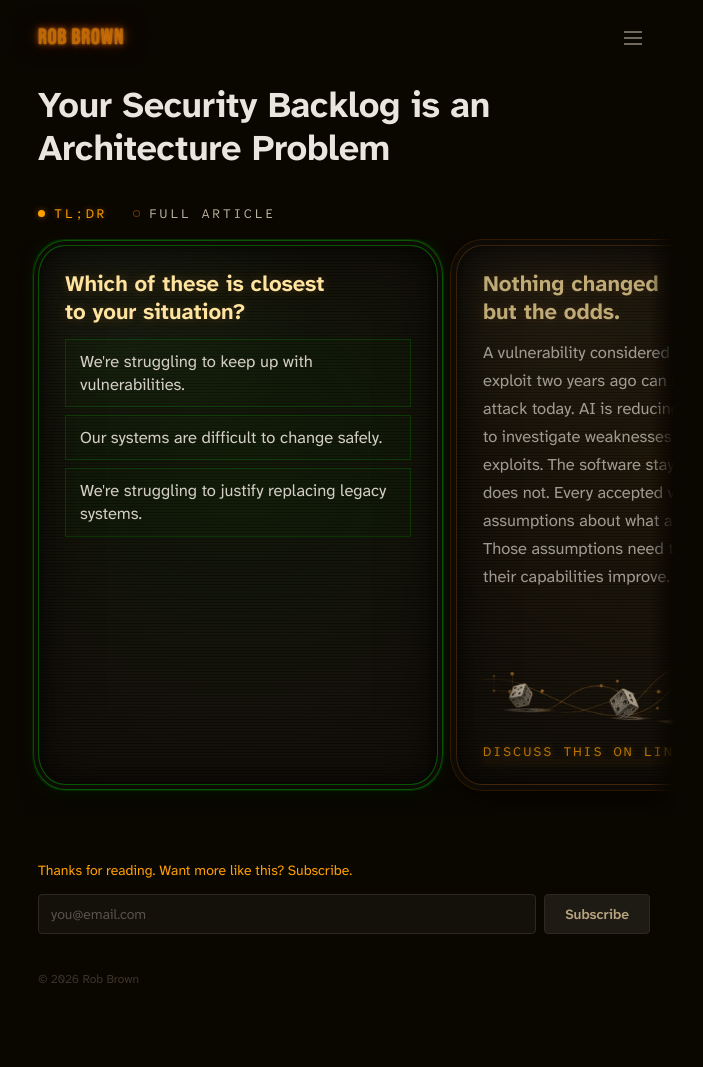
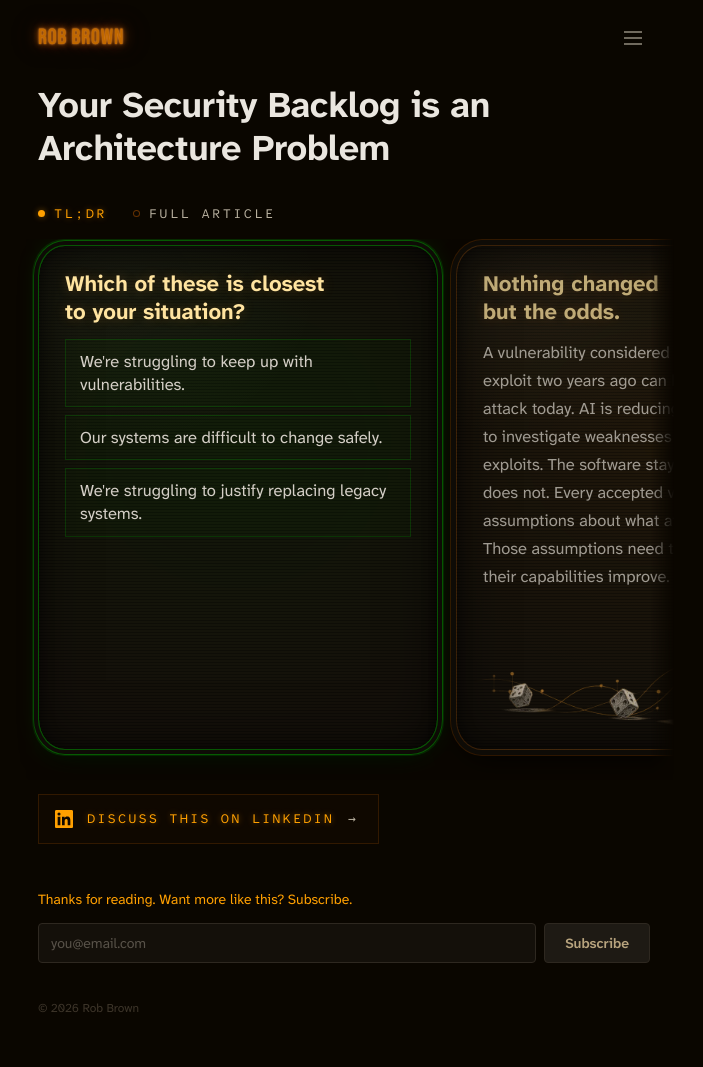
Before and after one commit to RobBrown/robisit, a Jekyll site: the page built from _articles/security-cost-of-hard-to-change-software.md, in a window 1280 px wide. Shown: the whole page, without its empty margins (296-999 px from the left). Built offline with Jekyll 4.4.1, drawn with Linux system fonts in a browser that asks for light colours; before the commit the page ends 1038 px from its top, so only the background shows below that.

Commit message:
feat(cards): move Discuss this on LinkedIn under the deck as a link row
One link between the deck and the article instead of one per card, styled
as the home page's link rows with the LinkedIn mark. Hides with the deck.

```diff
--- a/_includes/insight-cards.html
+++ b/_includes/insight-cards.html
@@ -19,13 +20,6 @@
 {%- assign ic_ids = ic.insights | map: "id" -%}
 {%- assign ic_order = ic.default_order | default: ic_ids -%}
 {%- assign ic_total = ic.insights | size | plus: 1 -%}
-{%- capture ic_discuss -%}
-  {%- if page.linkedin_post -%}
-  <a class="ic-discuss" href="{{ page.linkedin_post | escape }}" target="_blank" rel="noopener">Discuss this on LinkedIn</a>
-  {%- else -%}
-  <a class="ic-discuss" href="#">Discuss this on LinkedIn</a>
-  {%- endif -%}
-{%- endcapture -%}
   <div class="ic-switch" id="ic-switch" role="tablist" aria-label="View" hidden>
     <button type="button" class="ic-tab" id="ic-tab-tldr" role="tab" aria-controls="ic-deck" aria-selected="true">TL;DR</button>
     <button type="button" class="ic-tab" id="ic-tab-article" role="tab" aria-controls="ic-article" aria-selected="false" tabindex="-1">Full article</button>
@@ -54,7 +48,6 @@
         {%- if i.art %}
         <div class="ic-art" style="background-image:url('{{ i.art | relative_url }}')" aria-hidden="true"></div>
         {%- endif %}
-        {{ ic_discuss }}
       </div>
       {%- else %}
       <div class="ic-card ic-insight" role="group" aria-roledescription="card" aria-label="{{ forloop.index }} of {{ ic_total }}" data-id="{{ id | escape }}">
@@ -64,7 +57,6 @@
         {%- if i.art %}
         <div class="ic-art" style="background-image:url('{{ i.art | relative_url }}')" aria-hidden="true"></div>
         {%- endif %}
-        {{ ic_discuss }}
       </div>
       {%- endif %}
       {%- endfor %}
@@ -79,4 +71,9 @@
     <button type="button" class="ic-chev ic-next" aria-label="Next card">›</button>
     <div class="ic-sr" id="ic-live" aria-live="polite"></div>
   </section>
+  <a class="ic-discuss" href="{{ page.linkedin_post | default: '#' | escape }}"{% if page.linkedin_post %} target="_blank" rel="noopener"{% endif %}>
+    <svg class="ic-in" viewBox="0 0 24 24" aria-hidden="true" focusable="false"><path d="M20.45 20.45h-3.55v-5.57c0-1.33-.03-3.04-1.85-3.04-1.85 0-2.14 1.45-2.14 2.94v5.67H9.35V9h3.41v1.56h.05c.48-.9 1.64-1.85 3.37-1.85 3.6 0 4.27 2.37 4.27 5.46v6.28zM5.34 7.43a2.06 2.06 0 1 1 0-4.13 2.06 2.06 0 0 1 0 4.13zM7.12 20.45H3.56V9h3.56v11.45zM22.22 0H1.77C.79 0 0 .77 0 1.73v20.54C0 23.23.79 24 1.77 24h20.45c.98 0 1.78-.77 1.78-1.73V1.73C24 .77 23.2 0 22.22 0z"/></svg>
+    <span>Discuss this on LinkedIn</span>
+    <span aria-hidden="true">→</span>
+  </a>
   <script type="application/json" id="ic-data">{"default_anchor":{{ ic.default_anchor | jsonify }},"options":{{ ic.situation.options | default: "" | jsonify | replace: "</", "<\/" }}}</script>
--- a/assets/css/insight-cards.css
+++ b/assets/css/insight-cards.css
@@ -47,9 +47,7 @@
 .ic-page header h1{margin:0}
 
 /* The view switch: two labels in the readout type, no box. Each has a lamp:
-   lit amber for the view on screen, a dim ring for the other, so it reads as
-   a choice without competing with the cards. "Published on <date>" is never
-   hidden: without the script it is the date. */
+   lit amber for the view on screen, a dim ring for the other. */
 .ic-switch{
   display:flex;gap:26px;margin:0 0 10px;
   font-family:var(--ic-mono);font-size:13px;letter-spacing:.18em;line-height:1.4;text-transform:uppercase;
@@ -64,7 +62,7 @@
 .ic-tab[aria-selected="true"]::before{background:var(--ic-accent);box-shadow:var(--ic-readout-glow)}
 .ic-tab[aria-selected="false"]:hover{color:var(--ic-ink)}
 .ic-tab[aria-selected="false"]:hover::before{box-shadow:inset 0 0 0 1px var(--ic-accent)}
-.ic-tab:focus-visible{outline:2px solid var(--ic-accent);outline-offset:4px}
+.ic-tab:focus-visible,.ic-discuss:focus-visible{outline:2px solid var(--ic-accent);outline-offset:4px}
 
 @media(max-width:600px){
   /* Tighter on phones so the first card fits on a 375x667 screen. */
@@ -72,6 +70,22 @@
   .ic-page header{margin-bottom:20px}
   .ic-switch{gap:22px;margin-bottom:8px;letter-spacing:.14em}
 }
+
+.ic-discuss{
+  position:relative;display:flex;align-items:center;gap:14px;width:fit-content;
+  margin-top:14px;padding:13px 20px 13px 16px;
+  font-family:var(--ic-mono);font-size:13px;letter-spacing:.16em;text-transform:uppercase;
+  color:var(--ic-accent);text-shadow:var(--ic-readout-glow);text-decoration:none;
+  background:var(--ic-row);border:1px solid var(--ic-row-edge);
+}
+.ic-discuss::before{content:"";position:absolute;inset:-1px auto -1px -1px;width:2px;background:var(--ic-row-rule);transform:scaleY(0)}
+.ic-deck[hidden]+.ic-discuss{display:none}
+.ic-in{flex:none;width:18px;fill:currentColor}
+.ic-discuss>span+span{color:var(--ic-ink-soft);text-shadow:none}
+.ic-discuss:hover{background:var(--ic-row-on);border-color:var(--ic-row-edge-on)}
+.ic-discuss:hover::before{transform:none}
+.ic-discuss:hover span+span{color:inherit;transform:translateX(4px)}
+@media(max-width:600px){.ic-discuss{width:100%}.ic-discuss>span+span{margin-left:auto}}
 
 /* Deck: a native scroller spanning the column plus its gutters. The current
    card snaps to the text column and the next card shows to its right. */
@@ -167,16 +181,6 @@
    screen rather than a picture placed on it. A background, not an <img>: an
    empty box has no intrinsic width, so it can never widen the card (iOS
    Safari sized the card to a loaded image's natural width). */
-/* LinkedIn link at the foot of each insight; its tap padding sits in the card's. */
-.ic-discuss{
-  align-self:flex-start;margin:auto 0 -10px;padding:5px 0;
-  font-family:var(--ic-mono);font-size:13px;letter-spacing:.14em;line-height:1.3;text-transform:uppercase;
-  color:var(--ic-accent);text-shadow:var(--ic-readout-glow);
-  text-decoration:underline transparent 1px;text-underline-offset:5px;
-}
-.ic-art+.ic-discuss{margin-top:6px}
-.ic-discuss:hover{text-decoration-color:currentColor}
-.ic-discuss:focus-visible{outline:2px solid var(--ic-accent);outline-offset:3px}
 .ic-art{
   flex:none;margin:auto calc(-.5 * var(--ic-pad-x)) -6px;aspect-ratio:3/1;
   background:center bottom/contain no-repeat;
@@ -254,7 +258,8 @@
   .ic-card.is-current::before{animation:ic-bezel-flicker 7s step-end infinite}
   .ic-opt{transition:background .2s,border-color .2s,color .2s,transform .2s}
   .ic-tab,.ic-tab::before{transition:color .2s,text-shadow .2s,background .2s,box-shadow .2s}
-  .ic-opt::before{transition:transform .2s}
+  .ic-opt::before,.ic-discuss::before{transition:transform .2s}
+  .ic-discuss,.ic-discuss span{transition:.2s}
   @media(hover:hover){.ic-opt:hover{transform:translateX(3px)}}
 }
 @keyframes ic-power-on{
--- a/assets/js/insight-cards.js
+++ b/assets/js/insight-cards.js
@@ -248,7 +248,7 @@
 
   /* Depth (PRD 7): how far through the article the reader has scrolled, from
      its top, counted only while it is open. route is the control the reader
-     first opened it with ('button' or 'terminal'), and 'none' before that. */
+     first opened it with ('switch' or 'terminal'), and 'none' before that. */
   var depthFired = {}, depthQueued = false;
   function queueDepth() {
     if (depthQueued) return;
```
Also changed, not shown: other parts of _includes/insight-cards.html (+3 -2 lines), DECISIONS.md (+1 -1 lines), tests/a11y.spec.js (+1 -1 lines), tests/deck.spec.js (+4 -7 lines), tests/rendering.spec.js (+7 -2 lines), tests/switch.spec.js (+1 -0 lines).
